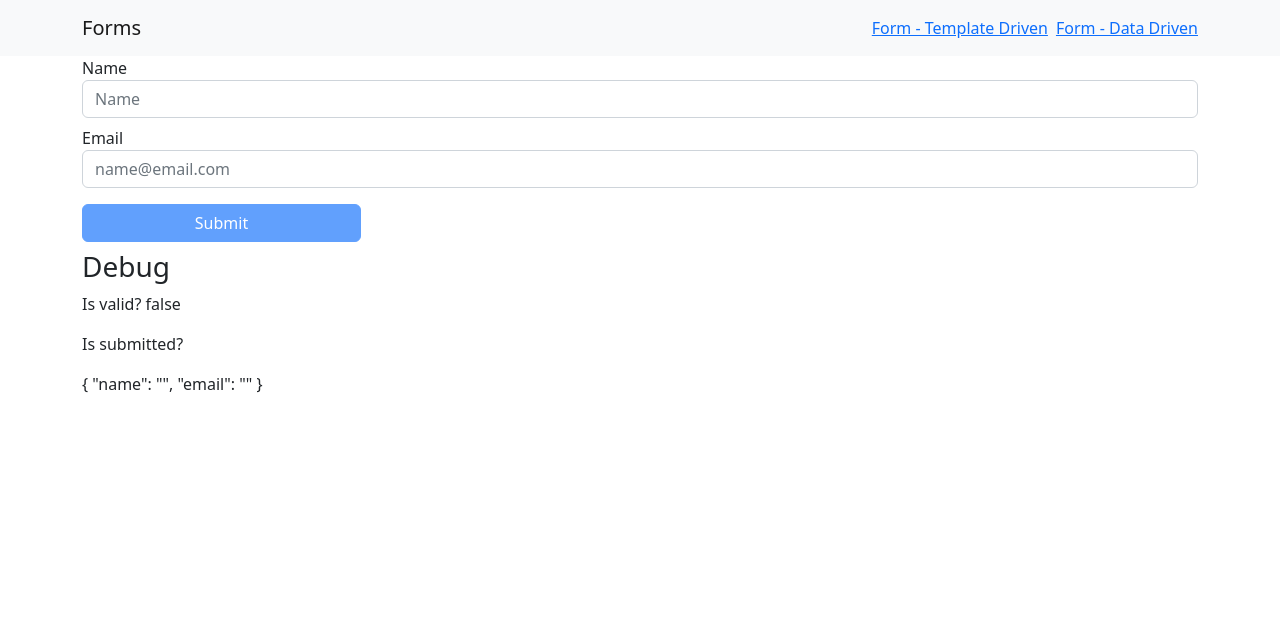
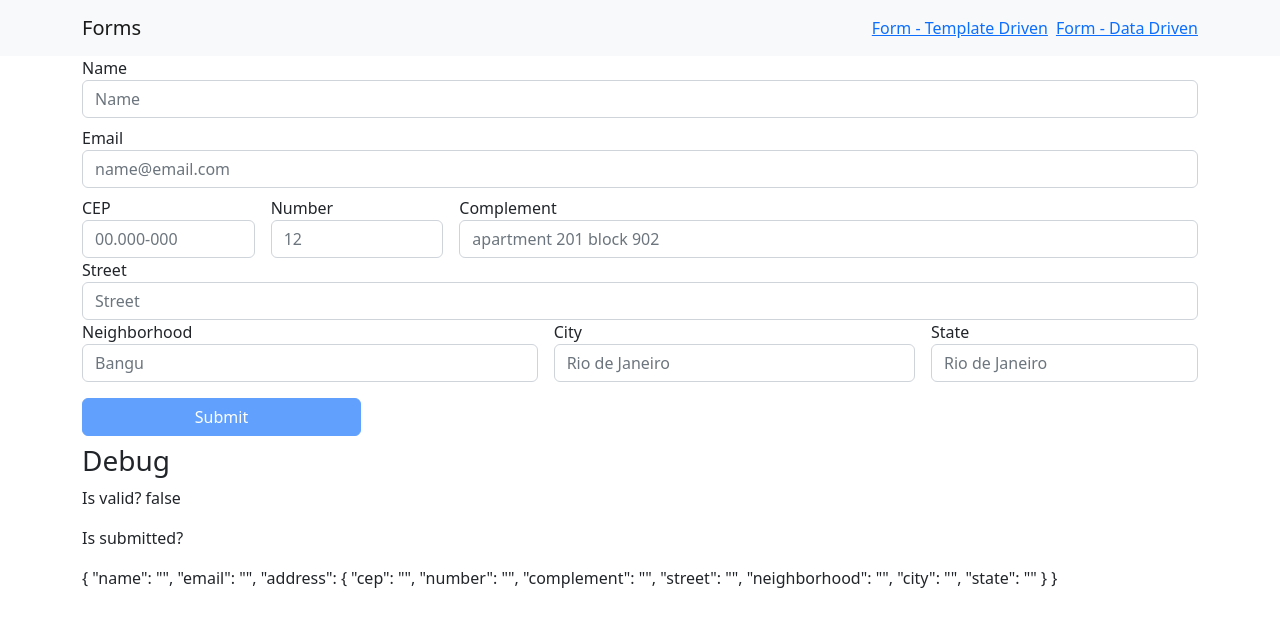
Before and after one commit to EricksonSiqueira/curso-angular-loiane, an Angular app in the folder forms/: page /dataForm in a window 1280 px wide. Shown: the top 626 px of the page. Built offline with nearby package versions, Linux system fonts and the light colour scheme.

Commit message:
feat: add auto fill with cep

```diff
--- a/forms/src/app/data-form/data-form.component.html
+++ b/forms/src/app/data-form/data-form.component.html
@@ -12,6 +12,65 @@
       [showError]="(form.get('email')?.errors?.['required'] && form.get('email')?.touched) || false"></app-error-field>
     <app-error-field errorText="Email must be a valid email address" [showError]="isEmailValid()"></app-error-field>
   </div>
+
+  <div formGroupName="address">
+    <div class="row g-3">
+      <div class="col-2">
+        <label for="cep">CEP</label>
+        <input type="text" name="cep" id="cep" class="form-control" placeholder="00.000-000" formControlName="cep"
+          (blur)="consultCEP()">
+        <app-error-field [showError]="verifyValidTouched('address.cep')" errorText="CEP is required.">
+        </app-error-field>
+      </div>
+      <div class="col-2">
+        <label for="number">Number</label>
+        <input type="text" name="number" id="number" class="form-control" placeholder="12" formControlName="number">
+        <app-error-field [showError]="verifyValidTouched('address.number')" errorText="Number is required.">
+        </app-error-field>
+      </div>
+      <div class="col-8">
+        <label for="complement">Complement</label>
+        <input type="text" name="complement" id="complement" class="form-control" placeholder="apartment 201 block 902"
+          formControlName="complement">
+        <app-error-field [showError]="verifyValidTouched('address.complement')" errorText="Compcomplement is required.">
+        </app-error-field>
+      </div>
+    </div>
+
+    <div class="form-group">
+      <label for="street">Street</label>
+      <input type="text" name="street" id="street" class="form-control" placeholder="Street" formControlName="street">
+      <app-error-field [showError]="verifyValidTouched('address.street')" errorText="Street is required.">
+      </app-error-field>
+    </div>
+
+    <div class="row g-3">
+      <div class="col-5">
+        <label for="neighborhood">Neighborhood</label>
+        <input type="text" name="neighborhood" id="neighborhood" class="form-control" placeholder="Bangu"
+          formControlName="neighborhood">
+        <app-error-field [showError]="verifyValidTouched('address.neighborhood')"
+          errorText="Neineighborhood is required.">
+        </app-error-field>
+      </div>
+      <div class="col-4">
+        <label for="city">City</label>
+        <input type="text" name="city" id="city" class="form-control" placeholder="Rio de Janeiro"
+          formControlName="city">
+        <app-error-field [showError]="verifyValidTouched('address.city')" errorText="City is required.">
+        </app-error-field>
+      </div>
+      <div class="col-3">
+        <label for="state">State</label>
+        <input type="text" name="state" id="state" class="form-control" placeholder="Rio de Janeiro"
+          formControlName="state">
+        <app-error-field [showError]="verifyValidTouched('address.state')" errorText="State is required">
+        </app-error-field>
+      </div>
+    </div>
+  </div>
+
+
   <button type="submit" class="btn btn-primary mt-2 w-25" [disabled]="form.invalid">Submit</button>
   <app-form-debug [form]="form"></app-form-debug>
 </form>
--- a/forms/src/app/data-form/data-form.component.ts
+++ b/forms/src/app/data-form/data-form.component.ts
@@ -33,6 +33,15 @@ export class DataFormComponent implements OnInit {
         ],
       ],
       email: ['', [Validators.required, Validators.email]],
+      address: this.formBuilder.group({
+        cep: ['', Validators.required],
+        number: ['', Validators.required],
+        complement: [''],
+        street: ['', Validators.required],
+        neighborhood: ['', Validators.required],
+        city: ['', Validators.required],
+        state: ['', Validators.required],
+      }),
     });
   }
   onSubmit() {
@@ -66,4 +75,30 @@ export class DataFormComponent implements OnInit {
       'is-invalid': this.verifyValidTouched(field),
     };
   }
+
+  consultCEP() {
+    const treatedCep = this.form.get('address.cep')?.value.replace(/\D/g, '');
+
+    if (treatedCep != null && treatedCep !== '') {
+      this.http
+        .get(`https://viacep.com.br/ws/${treatedCep}/json/`)
+        .subscribe((data: any) => {
+          console.log(data);
+          this.populateForm(data);
+        });
+    }
+  }
+
+  populateForm(data: any) {
+    this.form.patchValue({
+      address: {
+        cep: data.cep,
+        complement: data.complemento,
+        street: data.logradouro,
+        neighborhood: data.bairro,
+        city: data.localidade,
+        state: data.uf,
+      },
+    });
+  }
 }
```
